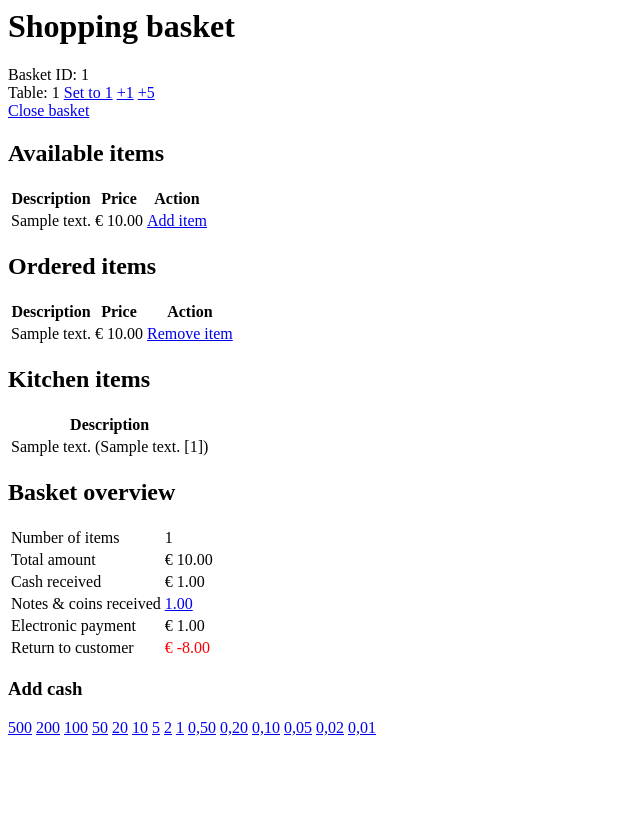
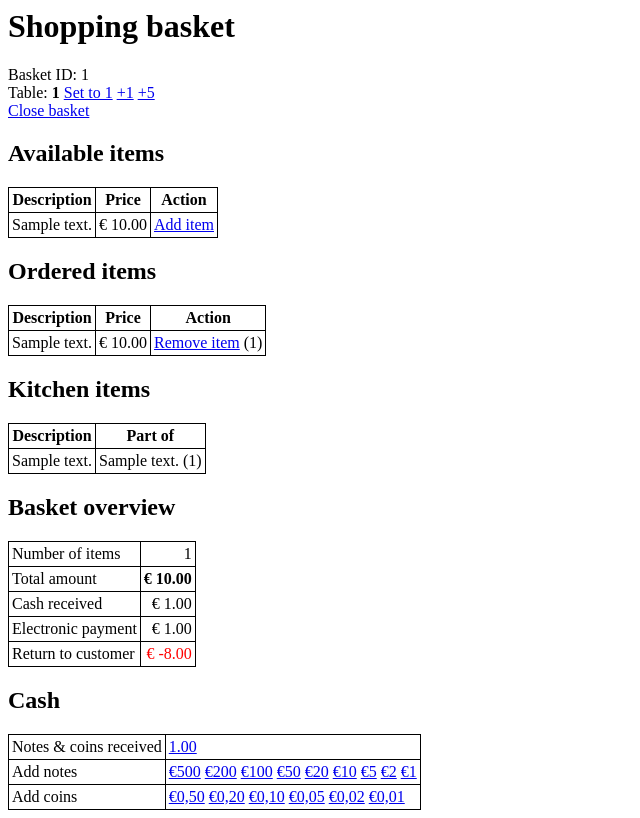
Before and after one commit to truestevie/mopos2, a Django app: page /pos/ in a window 1280 px wide. Shown: the whole page, without its empty margins (0-640 px from the left). Before the commit the page ends 736 px from the top, so only its background shows below. Run offline with Django 3.2, Linux system fonts and the light colour scheme; tables that the repository leaves empty hold one stand-in row (values such as "Sample post").

Commit message:
Addition of simple CSS. Some PEP 8 cleaning.

```diff
--- a/pos/templates/pos/basket.html
+++ b/pos/templates/pos/basket.html
@@ -1,11 +1,23 @@
+<html>
 <head>
     <meta charset="UTF-8">
     <title>Basket</title>
+<style>
+table {
+    border-collapse: collapse;
+}
+table, td, th {
+    border: 1px solid black;
+}
+td, th {
+    padding: 3px;
+}
+</style>
 </head>
 <body>
 <h1>Shopping basket</h1>
 <div>Basket ID: {{ basket.id }}</div>
-<div>Table: {{ basket.table_number }}
+<div>Table: <b>{{ basket.table_number }}</b>
     <a href="/pos/basket/{{ basket.id }}/reset/">Set to 1</a>
     <a href="/pos/basket/{{ basket.id }}/increment_table_number/1/">+1</a>
     <a href="/pos/basket/{{ basket.id }}/increment_table_number/5/">+5</a>
@@ -22,7 +34,7 @@
     {% for template in template_list %}
     <tr>
         <td>{{ template.description }}</td>
-        <td>€ {{ template.unit_price }}</td>
+        <td align="right">€ {{ template.unit_price }}</td>
         <td><a href="/pos/basket/{{ basket.id }}/add_item/{{ template.id }}/">Add item</a></td>
     </tr>
     {% endfor %}
@@ -42,8 +54,8 @@
     {% for item in item_list %}
     <tr>
         <td>{{ item.description }}</td>
-        <td>€ {{ item.unit_price }}</td>
-        <td><a href="/pos/basket/{{ basket.id }}/remove_item/{{ item.id }}/">Remove item</a></td>
+        <td align="right">€ {{ item.unit_price }}</td>
+        <td><a href="/pos/basket/{{ basket.id }}/remove_item/{{ item.id }}/">Remove item</a> ({{ item.id }})</td>
     </tr>
     {% endfor %}
 </table>
@@ -56,10 +68,11 @@
 <table>
     <tr>
         <th>Description</th>
+        <th>Part of</th>
     </tr>
     {% for kitchen_item in kitchen_item_list %}
     <tr>
-        <td>{{ kitchen_item.description }} ({{ kitchen_item.item.description }} [{{ kitchen_item.item.id }}])</td>
+        <td>{{ kitchen_item.description }}</td><td>{{ kitchen_item.item.description }} ({{ kitchen_item.item.id }})</td>
 
     </tr>
     {% endfor %}
@@ -86,40 +99,44 @@
 {% if basket.number_of_items > 0 %}
 <h2>Basket overview</h2>
 <table>
-    <tr><td>Number of items</td><td>{{ basket.number_of_items }}</td></tr>
-    <tr><td>Total amount</td><td>€ {{ basket.total_price }}</td></tr>
-    <tr><td>Cash received</td><td>€ {{ basket.cash_received_physical }}</td></tr>
+    <tr><td>Number of items</td><td align="right">{{ basket.number_of_items }}</td></tr>
+    <tr><td>Total amount</td><td align="right"><b>€ {{ basket.total_price }}</b></td></tr>
+    <tr><td>Cash received</td><td align="right">€ {{ basket.cash_received_physical }}</td></tr>
+
+    <tr><td>Electronic payment</td><td align="right">€ {{ basket.cash_received_electronic }}</td></tr>
+    <tr><td>Return to customer</td><td align="right"><font color="{{ cash_color }}">€ {{ cash_to_return }}</font></td></tr>
+
+</table>
+<h2>Cash</h2>
+<table>
     <tr><td>Notes & coins received</td>
         <td>
         {% for cash in cash_received_list %}
             <a href="/pos/basket/{{ basket.id }}/remove_cash/{{ cash.id }}/">{{ cash.value }}</a>
         {% endfor %}
         </td></tr>
-    <tr><td>Electronic payment</td><td>€ {{ basket.cash_received_electronic }}</td></tr>
-    <tr><td>Return to customer</td><td><font color="{{ cash_color }}">€ {{ cash_to_return }}</font></td></tr>
-
+    <tr><td>Add notes</td>
+        <td>
+<a href="/pos/basket/{{ basket.id }}/receive_cash/500/">€500</a>
+<a href="/pos/basket/{{ basket.id }}/receive_cash/200/">€200</a>
+<a href="/pos/basket/{{ basket.id }}/receive_cash/100/">€100</a>
+<a href="/pos/basket/{{ basket.id }}/receive_cash/50/">€50</a>
+<a href="/pos/basket/{{ basket.id }}/receive_cash/20/">€20</a>
+<a href="/pos/basket/{{ basket.id }}/receive_cash/10/">€10</a>
+<a href="/pos/basket/{{ basket.id }}/receive_cash/5/">€5</a>
+<a href="/pos/basket/{{ basket.id }}/receive_cash/2/">€2</a>
+<a href="/pos/basket/{{ basket.id }}/receive_cash/1/">€1</a>
+    </td></tr>
+    <tr><td>Add coins</td>
+        <td>
+<a href="/pos/basket/{{ basket.id }}/receive_cents/50/">€0,50</a>
+<a href="/pos/basket/{{ basket.id }}/receive_cents/20/">€0,20</a>
+<a href="/pos/basket/{{ basket.id }}/receive_cents/10/">€0,10</a>
+<a href="/pos/basket/{{ basket.id }}/receive_cents/5/">€0,05</a>
+<a href="/pos/basket/{{ basket.id }}/receive_cents/2/">€0,02</a>
+<a href="/pos/basket/{{ basket.id }}/receive_cents/1/">€0,01</a>
+</td></tr>
 </table>
-<h3>Add cash</h3>
-<a href="/pos/basket/{{ basket.id }}/receive_cash/500/">500</a>
-<a href="/pos/basket/{{ basket.id }}/receive_cash/200/">200</a>
-<a href="/pos/basket/{{ basket.id }}/receive_cash/100/">100</a>
-<a href="/pos/basket/{{ basket.id }}/receive_cash/50/">50</a>
-<a href="/pos/basket/{{ basket.id }}/receive_cash/20/">20</a>
-<a href="/pos/basket/{{ basket.id }}/receive_cash/10/">10</a>
-<a href="/pos/basket/{{ basket.id }}/receive_cash/5/">5</a>
-<a href="/pos/basket/{{ basket.id }}/receive_cash/2/">2</a>
-<a href="/pos/basket/{{ basket.id }}/receive_cash/1/">1</a>
-
-<a href="/pos/basket/{{ basket.id }}/receive_cents/50/">0,50</a>
-<a href="/pos/basket/{{ basket.id }}/receive_cents/20/">0,20</a>
-<a href="/pos/basket/{{ basket.id }}/receive_cents/10/">0,10</a>
-<a href="/pos/basket/{{ basket.id }}/receive_cents/5/">0,05</a>
-<a href="/pos/basket/{{ basket.id }}/receive_cents/2/">0,02</a>
-<a href="/pos/basket/{{ basket.id }}/receive_cents/1/">0,01</a>
-
-
 {% endif %}
-
-
 </body>
 </html>
```
Also changed, not shown: pos/urls.py (+12 -4 lines), pos/views.py (+13 -5 lines).
